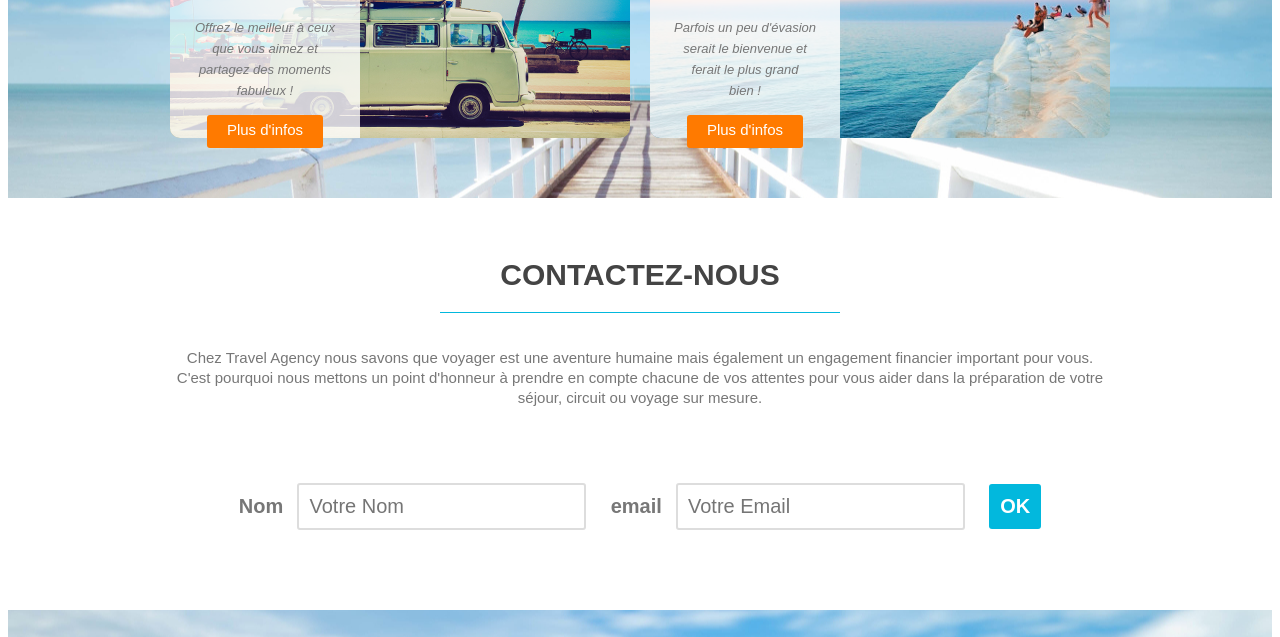
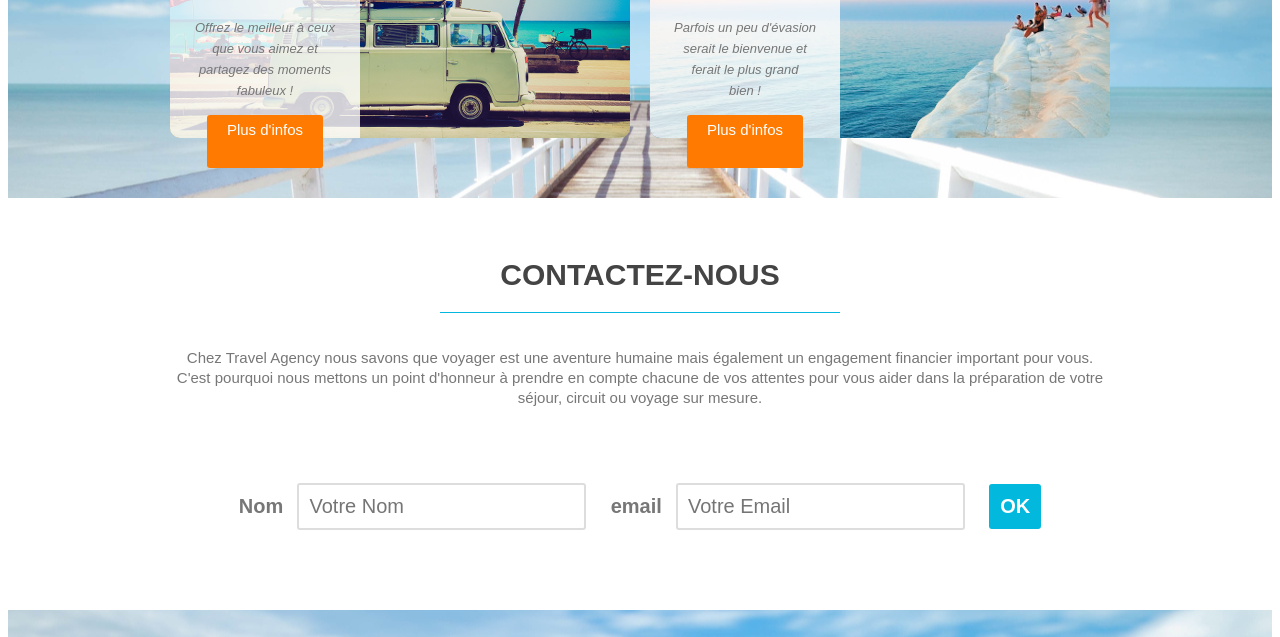
Before and after one commit to davidotch/TravelAgency, a plain HTML site: page index.html in a window 1280 px wide. Shown: the part 1340-1977 px from the top of the page. Drawn offline with Linux system fonts and the light colour scheme.

Commit message:
Update styles.css

```diff
--- a/styles.css
+++ b/styles.css
@@ -262,7 +262,7 @@ article h4
     color: #fff;
     background-color: #ff7a00;
     padding: 6px 20px;
-    padding-bottom: 10px;
+    padding-bottom: 30px;
     border-radius: 3px;
 }
 
```
